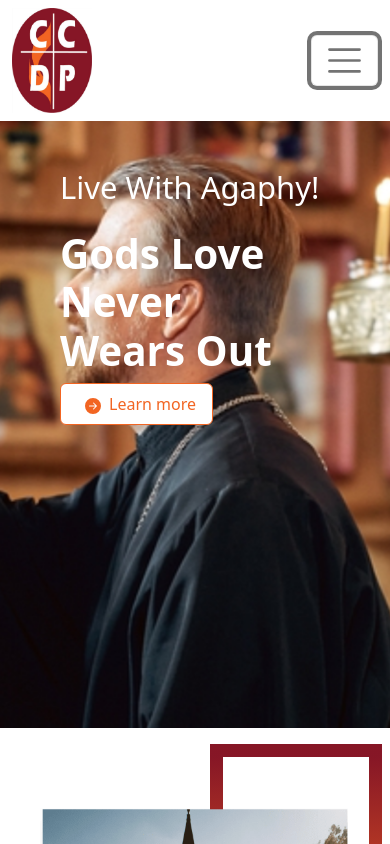
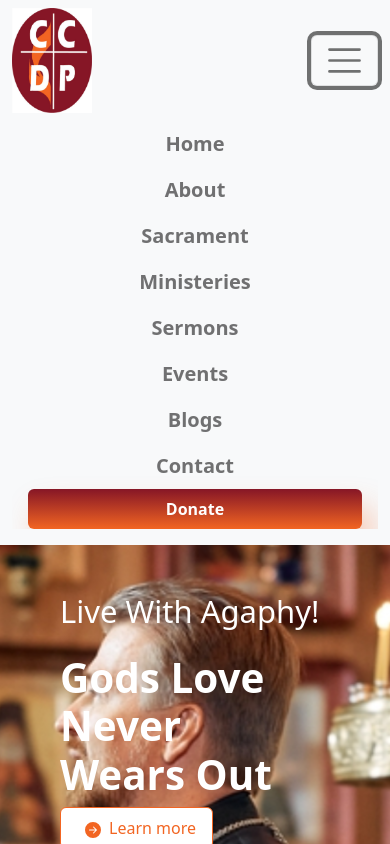
Before and after one commit to JoushwaS/christ-church-website, a React (Create React App) app: page / in a window 390 px wide. Both pictures are taken after a click on the button 344 px from the left and 60 px from the top of the page. Shown: the top 844 px of the page. Built offline with nearby package versions, Linux system fonts and the light colour scheme; the HTML template or start-up script is replaced by a standard one.

Commit message:
header component fixes done

```diff
--- a/src/App.js
+++ b/src/App.js
@@ -2,6 +2,8 @@ import "./App.css";
 import "react-toastify/dist/ReactToastify.css";
 import "bootstrap/dist/js/bootstrap.bundle.min.js";
 // IMPORTING REDUX PROVIDER
+import "bootstrap/dist/js/bootstrap.bundle";
+
 import { Provider } from "react-redux";
 // GETTING STORE TO PROVIDE TO REDUX PROVIDER
 import store from "./redux/store.js";
--- a/src/assets/StyleSheets/Sass/Components/AboutComponent/AboutComponent.scss
+++ b/src/assets/StyleSheets/Sass/Components/AboutComponent/AboutComponent.scss
@@ -36,7 +36,7 @@
 
 @media #{$media-desktop-xxl} {
   .overlay-img {
-    margin-left: 3rem;
+    margin-left: 8rem;
     margin-top: 5rem;
     height: 40vh !important;
   }
--- a/src/components/header/Header.js
+++ b/src/components/header/Header.js
@@ -7,8 +7,7 @@ import { GiHamburgerMenu } from "react-icons/gi";
 import { BsInstagram } from "react-icons/bs";
 import { FiFacebook, FiYoutube, FiTwitter } from "react-icons/fi";
 import appLogo from "../../assets/images/logo.jpeg";
-import Collapse from "react-bootstrap/Collapse";
-import Button from "react-bootstrap/Button";
+import { Container, Navbar, Nav } from "react-bootstrap";
 
 // function Header() {
 //   const headerRoutes = [
@@ -100,9 +99,6 @@ import Button from "react-bootstrap/Button";
 // }
 const Header = () => {
   const [open, setOpen] = useState(false);
-  const handleNavCollapse = () => {
-    setOpen(!open);
-  };
 
   const headerRoutes = [
     {
@@ -138,13 +134,10 @@ const Header = () => {
       link: "/contact-us",
     },
   ];
-  useEffect(() => {
-    // if (open == true) {
-    //   setOpen(false);
-    // }
-    return () => {};
-  }, []);
-
+  const handleNavCollapse = (e) => {
+    // e.preventDefault();
+    setOpen(!open);
+  };
   return (
     // <header>
     //   <div className="">
@@ -220,50 +213,84 @@ const Header = () => {
     //     </div>
     //   </div>
     // </header>
-    <nav className=" bg-white text-black navbar navbar-expand-lg navbar-light bg-light">
-      <div className="container-xl px-8">
-        <a className="navbar-brand" href="#">
+    // breakpoint
+    // <nav className=" bg-white text-black navbar navbar-expand-lg navbar-light bg-light">
+    //   <div className="container-xl px-8">
+    //     <a className="navbar-brand" href="/">
+    //
+    //     </a>
+    //     <button
+    //       className="navbar-toggler"
+    //       type="button"
+    //       data-bs-toggle="collapse"
+    //       data-bs-target="#navbarSupportedContent"
+    //       aria-controls="navbarSupportedContent"
+    //       aria-expanded="false"
+    //       aria-label="Toggle navigation"
+    //     >
+    //       <span class="navbar-toggler-icon"></span>
+    //     </button>
+    //     <div
+    //       className={`collapse navbar-collapse ${open ? " show" : ""} `}
+    //       id="navbarSupportedContent"
+    //     >
+    //       <ul className="navbar-nav me-auto d-flex  ">
+    //         {headerRoutes.map((item) => {
+    //           return (
+    //             <li className="nav-item px-sm-1 px-lg-1 px-xl-4 px-4 fw-semibold fs-5 text-sm-center text-md-center text-center ">
+    //               <a className="nav-link " aria-current="page" href={item.link}>
+    //                 {item.name}
+    //               </a>
+    //             </li>
+    //           );
+    //         })}
+    //         <li className="nav-item px-sm-2 px-lg-2 px-3">
+    //           <a
+    //             className="header-btn text-white fw-semibold fs-6 text-center px-4 fw-semibold rounded nav-link "
+    //             aria-current="page"
+    //             href={"/donate"}
+    //           >
+    //             Donate{" "}
+    //           </a>
+    //         </li>
+    //       </ul>
+    //     </div>
+    //   </div>
+    // </nav>
+    <Navbar expanded={open} bg="light" expand="lg">
+      <Container large className="px-8">
+        <Navbar.Brand>
+          {" "}
           <img src={appLogo} className="img-logo " alt="app logo" />
-        </a>
-        <button
-          className="navbar-toggler"
-          type="button"
-          onClick={handleNavCollapse}
-          // data-bs-toggle="collapse"
-          // data-bs-target="#navbarSupportedContent"
-          // aria-controls="navbarSupportedContent"
-          // aria-expanded="false"
-          // aria-label="Toggle navigation"
-        >
-          <span className="navbar-toggler-icon"></span>
-        </button>
-        <div
-          className={`${open ? "collapse" : ""} navbar-collapse`}
-          id="navbarSupportedContent"
-        >
-          <ul className="navbar-nav me-auto d-flex  ">
+        </Navbar.Brand>
+        <Navbar.Toggle
+          aria-controls="navbarScroll"
+          onClick={() => setOpen(open ? false : "expanded")}
+        />
+        <Navbar.Collapse id="navbarScroll">
+          <Nav className="me-auto my-2 my-lg-0" navbarScroll>
             {headerRoutes.map((item) => {
               return (
                 <li className="nav-item px-sm-1 px-lg-1 px-xl-4 px-4 fw-semibold fs-5 text-sm-center text-md-center text-center ">
-                  <a className="nav-link " aria-current="page" href={item.link}>
+                  <Link to={item.link} className="nav-link">
                     {item.name}
-                  </a>
+                  </Link>
                 </li>
               );
             })}
             <li className="nav-item px-sm-2 px-lg-2 px-3">
-              <a
+              <Link
                 className="header-btn text-white fw-semibold fs-6 text-center px-4 fw-semibold rounded nav-link "
                 aria-current="page"
-                href={"/donate"}
+                to={"/donate"}
               >
                 Donate{" "}
-              </a>
+              </Link>
             </li>
-          </ul>
-        </div>
-      </div>
-    </nav>
+          </Nav>
+        </Navbar.Collapse>
+      </Container>
+    </Navbar>
   );
 };
 
```
